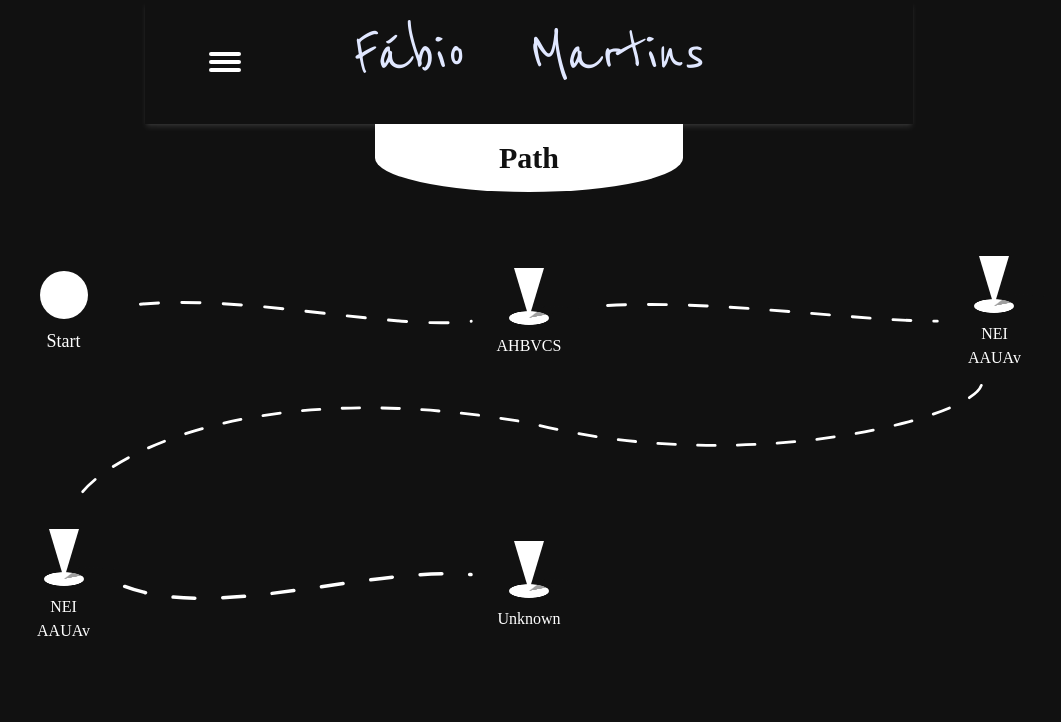
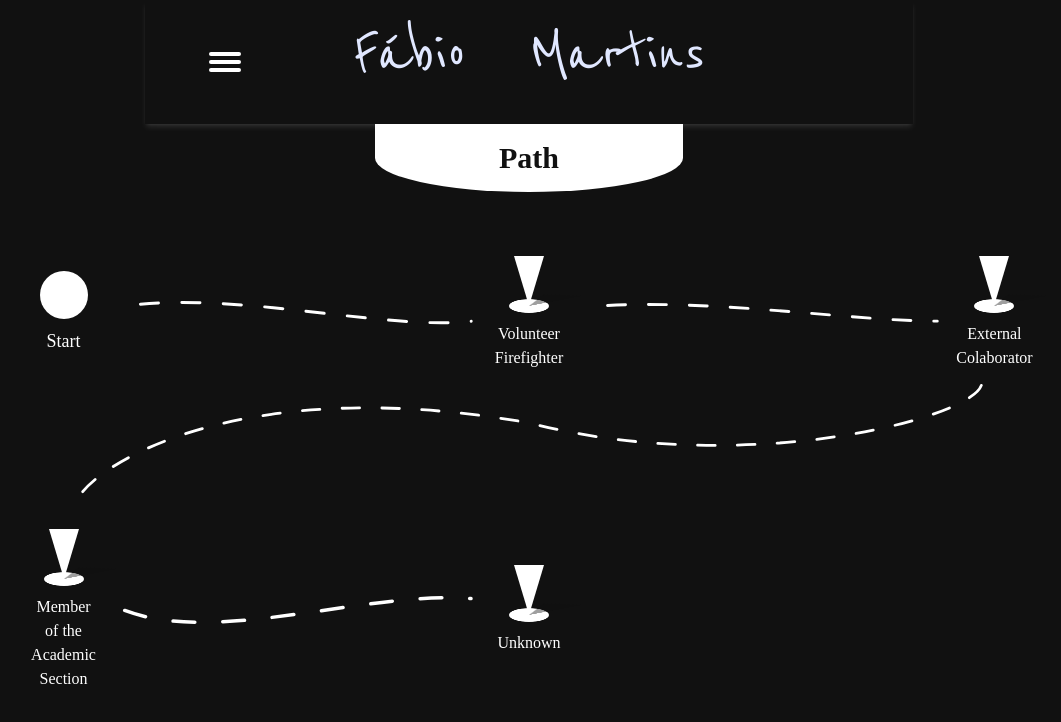
Before and after one commit to fMart8421/My-Website, a React (Create React App) app: page /path in a window 1280 px wide. Shown: the top 722 px of the page, without its empty margins (111-1172 px from the left). Built offline with nearby package versions, Linux system fonts and the light colour scheme; a web font is replaced by a local one.

Commit message:
added enter animation

```diff
--- a/src/pages/Path/index.js
+++ b/src/pages/Path/index.js
@@ -1,4 +1,4 @@
-import React, { useState, useEffect, Fragment } from 'react';
+import React, { useState,  Fragment } from 'react';
 import DashedPath from '../../components/DashedPath';
 import PathStop from '../../components/PathStop';
 import StopDetails from '../../components/StopDetails';
@@ -18,6 +18,8 @@ const Path = () => {
     mission={_path.mission}
     details={_path.details}
     location={_path.location}
+    duration={_path.duration}
+    extraContent={_path.extraContent}
     close={onClickCloseHandler}
     />
     )
@@ -28,7 +30,7 @@ const Path = () => {
   }
 
   return (
-    <section className="container mt-16 grid grid-cols-11 justify-items-center place-items-center gap-y-2">
+    <section className="container mt-16 grid grid-cols-11 justify-items-center place-items-center gap-y-2 fade-in">
       {openLocation}
       <div className="max-w-min">
         <div className="bg-white aspect-square h-12 rounded-full"></div>
@@ -48,7 +50,7 @@ const Path = () => {
             <PathStop
             onClick={onClickStopHandler}
             path={_path}
-            title={_path.title}
+            title={_path.mission}
             ></PathStop>
           </Fragment>
         )
```
